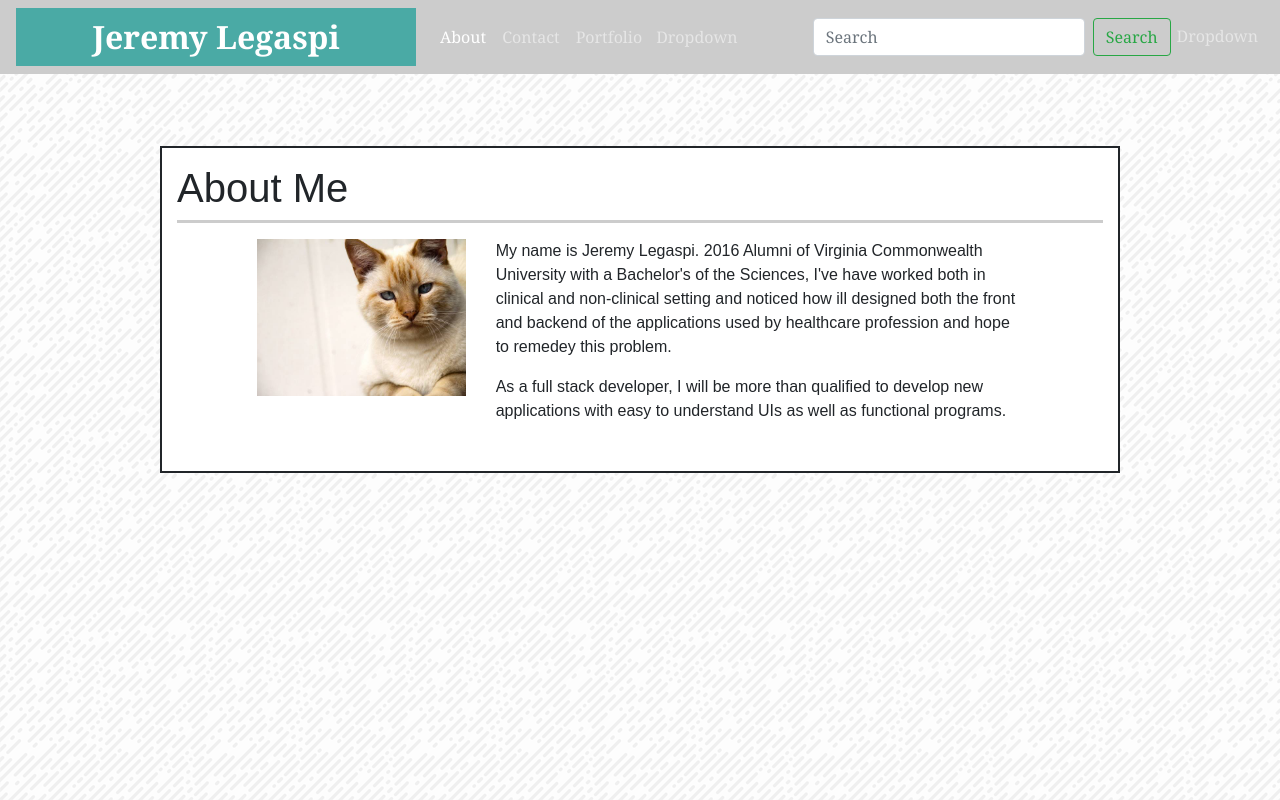
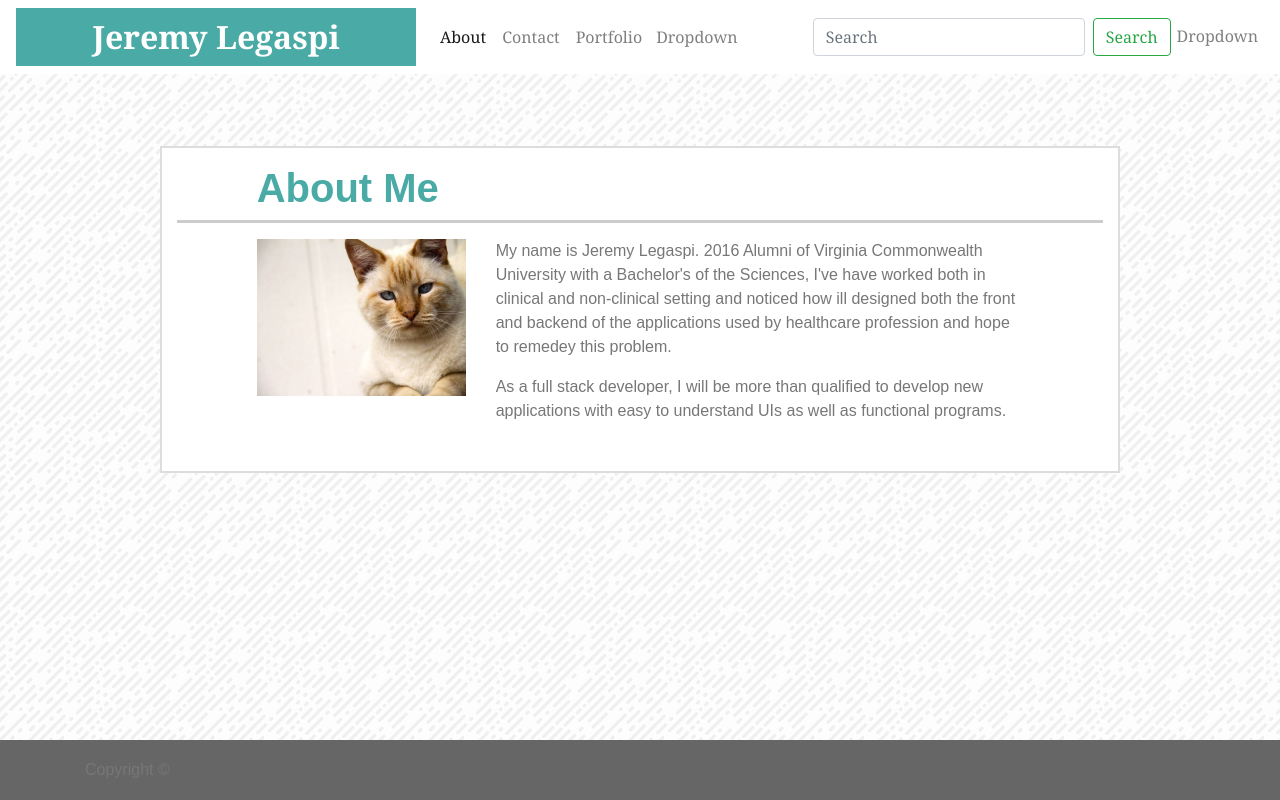
Before and after one commit to ijeli/Bootstrap-Portfolio, a plain HTML site: page index.html in a window 1280 px wide. Drawn offline with nearby package versions, Linux system fonts and the light colour scheme.

Commit message:
footer added, colors changed

```diff
--- a/assets/style.css
+++ b/assets/style.css
@@ -1,6 +1,6 @@
 .dropbtn {
     background-color: inherit;
-    color: rgba(255,255,255,.5);
+    color: inherit;
     font-size: 16px;
     border: none;
 }
@@ -46,13 +46,15 @@
 body {
     background-image: url("../assets/Images/funky-lines.png");
     font-family: 'Arial', 'Helvetica Neue', Helvetica, sans-serif;
+    color: #777777;
 }
 
-.container {
+#maincontent {
     margin: auto;
     width: 960px;
     height: auto;
-    background-color: white;
+    background-color: #ffffff;
+    border-color: #dddddd;
     border-style: solid;
     border-width: 2px;
 
@@ -73,5 +75,14 @@ body {
 }
 
 .bgs-light {
-    background-color: #cccccc;
+    background-color: #ffffff;
 }
+
+footer {
+    position: absolute;
+    bottom: 0;
+    width: 100%;
+    height: 60px;
+    line-height: 60px;
+    background-color: #666666;
+}
--- a/index.html
+++ b/index.html
@@ -13,8 +13,8 @@
     <script src="https://stackpath.bootstrapcdn.com/bootstrap/4.1.1/js/bootstrap.min.js" integrity="sha384-smHYKdLADwkXOn1EmN1qk/HfnUcbVRZyYmZ4qpPea6sjB/pTJ0euyQp0Mk8ck+5T" crossorigin="anonymous"></script>
 
 
-    <nav class="navbar navbar-expand-lg navbar-dark bgs-light">
-        <a class="navbar-brand" href="index.html">Jeremy Legaspi</a>
+    <nav class="navbar navbar-expand-lg navbar-light bgs-light">
+        <a style = "color: white;"class="navbar-brand" href="index.html">Jeremy Legaspi</a>
         <button class="navbar-toggler" type="button" data-toggle="collapse" data-target="#navbarSupportedContent" aria-controls="navbarSupportedContent" aria-expanded="false" aria-label="Toggle navigation">
           <span class="navbar-toggler-icon"></span>
         </button>
@@ -65,9 +65,13 @@
             </div>
           </div>
         <div class = "row">
+            <div class = "col-lg-1">
+              <p></p>
+            </div>
+
             <div  class = "col-lg-8">
                 <div class = "page-header">
-                    <h1>About Me</h1>
+                    <h1 style = "color: #4aaaa5; font-weight: bolder;">About Me</h1>
                 </div>
             </div>
         </div>
@@ -122,6 +126,12 @@
 
     </div>
 
+    <footer>
+      <div class = "container">
+        Copyright &copy
+      </div>
+    </footer>
+
 
 </body>
 
```
